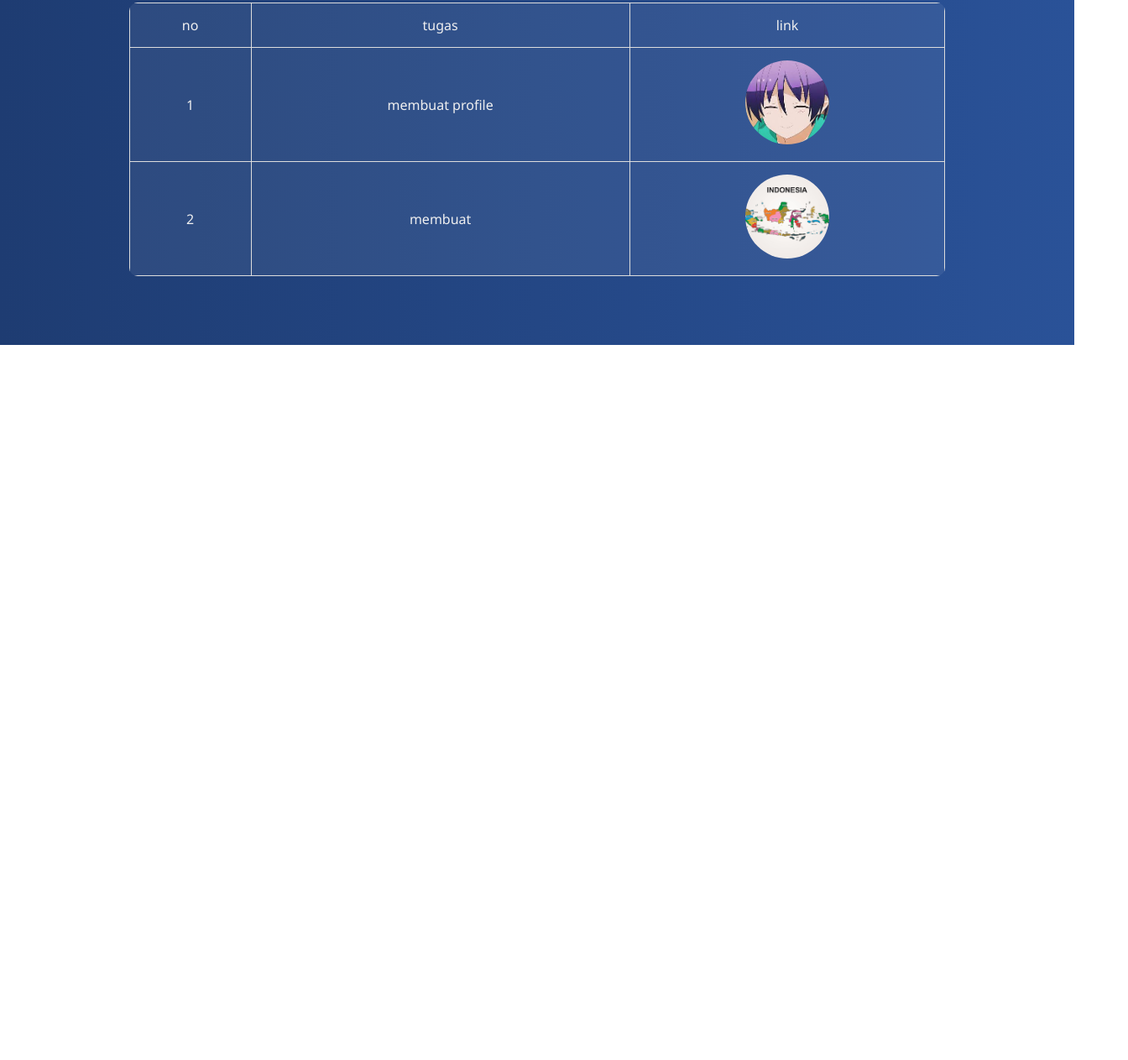
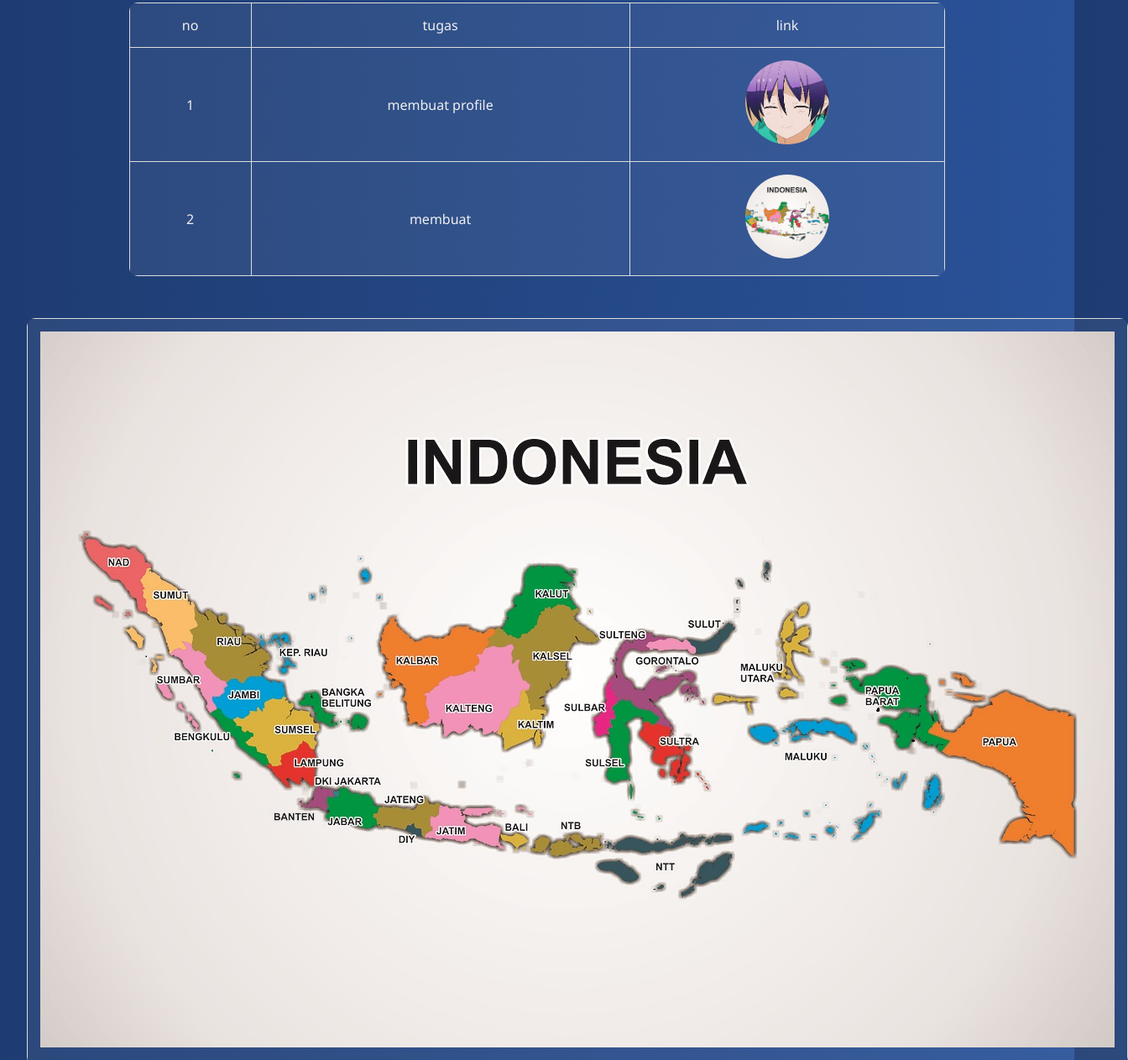
Before and after one commit to raffipasya/1124160207-uts, a plain HTML site: page index.html in a window 1280 px wide. Shown: the part 836-2099 px from the top of the page at 84% size, 1344 px wide, since content can reach past the window. Before the commit the page ends 1247 px from the top, so only its background shows below. Drawn offline with Linux system fonts and the light colour scheme.

Commit message:
menambahkan peta pada html

```diff
--- a/index.html
+++ b/index.html
@@ -171,6 +171,13 @@
           <img src="peta_indonesia/indonesian-map.jpg">
         </td>
       </tr>
+      <table>
+        <tr>
+            <td>
+                <img src="peta_indonesia/indonesian-map.jpg">
+            </td>
+        </tr>
+      </table>
 
 
 
```
